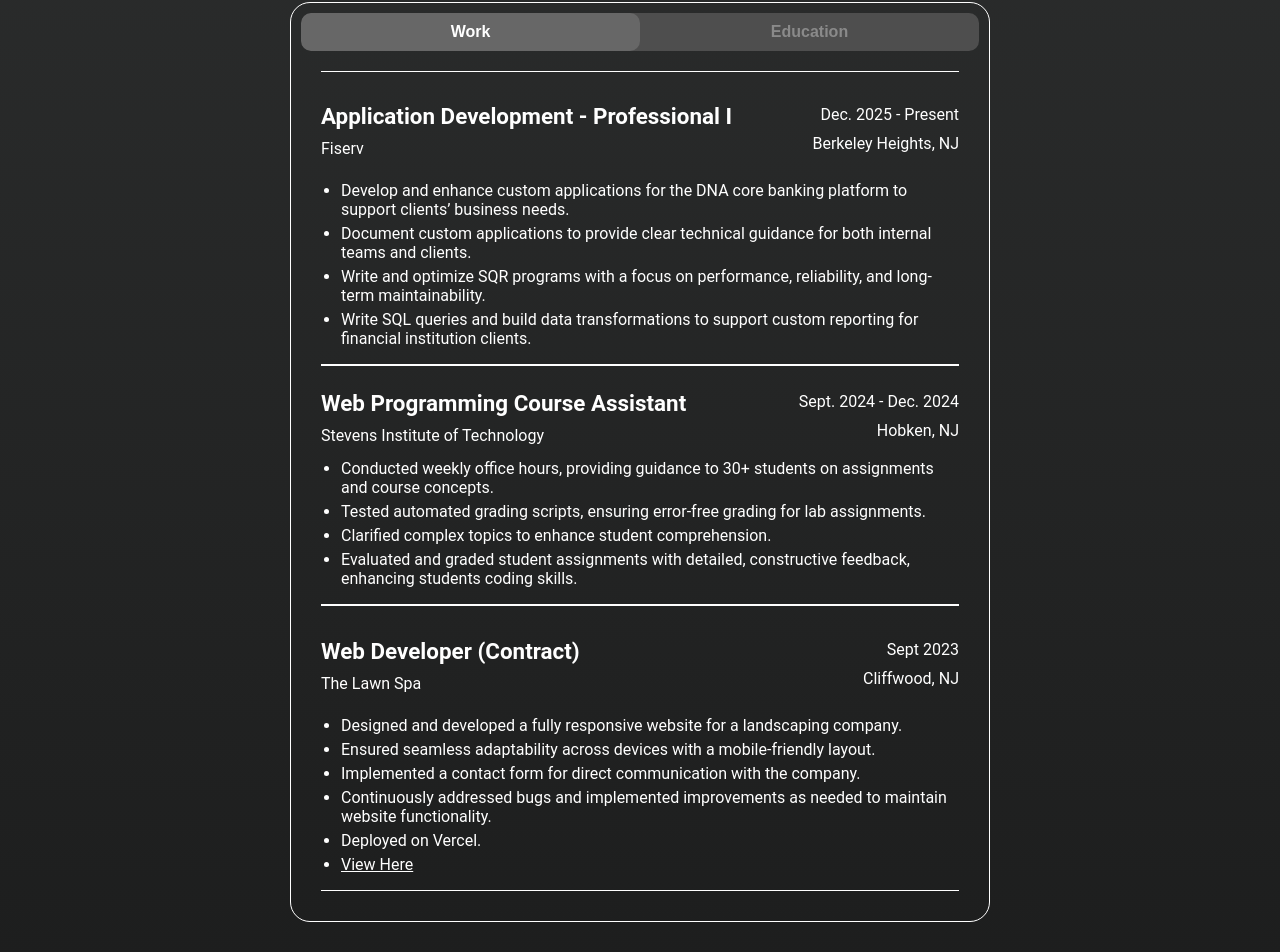
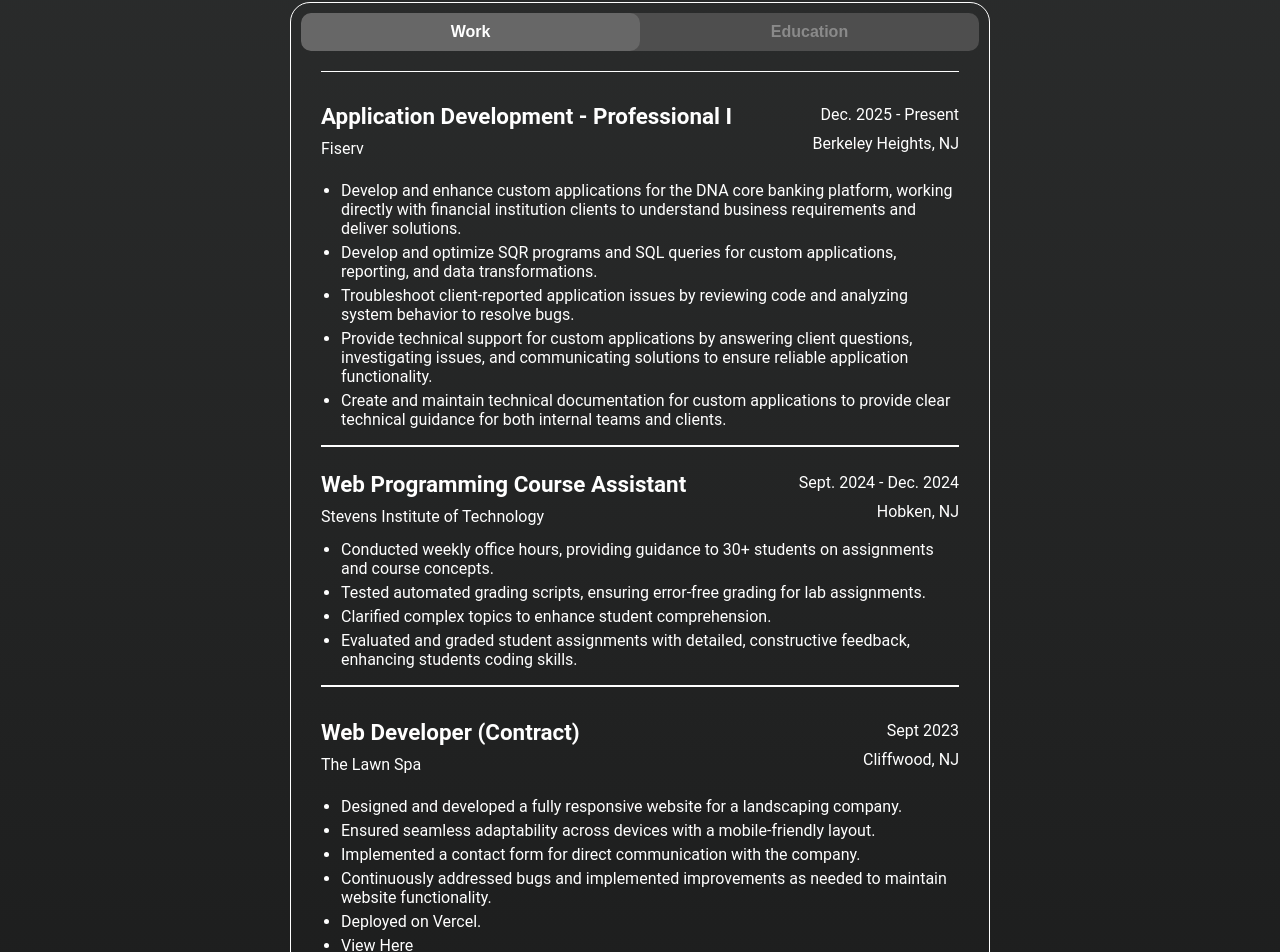
Before and after one commit to Bernard-Vitale/Portfolio-Website, a React (Vite) app: page / in a window 1280 px wide. Shown: the part 801-1753 px from the top of the page. Built offline with nearby package versions, Linux system fonts and the light colour scheme.

Commit message:
Updated Resume and Experience Section

```diff
--- a/src/components/ExperienceSection/ExperienceSection.jsx
+++ b/src/components/ExperienceSection/ExperienceSection.jsx
@@ -8,10 +8,11 @@
     location: 'Berkeley Heights, NJ',
     dates: 'Dec. 2025 - Present',
     duties: [
-        'Develop and enhance custom applications for the DNA core banking platform to support clients’ business needs.',
-        'Document custom applications to provide clear technical guidance for both internal teams and clients.',
-        'Write and optimize SQR programs with a focus on performance, reliability, and long-term maintainability.',
-        ' Write SQL queries and build data transformations to support custom reporting for financial institution clients.'
+        ' Develop and enhance custom applications for the DNA core banking platform, working directly with financial institution clients to understand business requirements and deliver solutions.',
+        'Develop and optimize SQR programs and SQL queries for custom applications, reporting, and data transformations.',
+        'Troubleshoot client-reported application issues by reviewing code and analyzing system behavior to resolve bugs.',
+        'Provide technical support for custom applications by answering client questions, investigating issues, and communicating solutions to ensure reliable application functionality.',
+        'Create and maintain technical documentation for custom applications to provide clear technical guidance for both internal teams and clients.'
     ]
   },
   {
```
Also changed, not shown: 1 other file (tests, documents, lock files or other folders).
